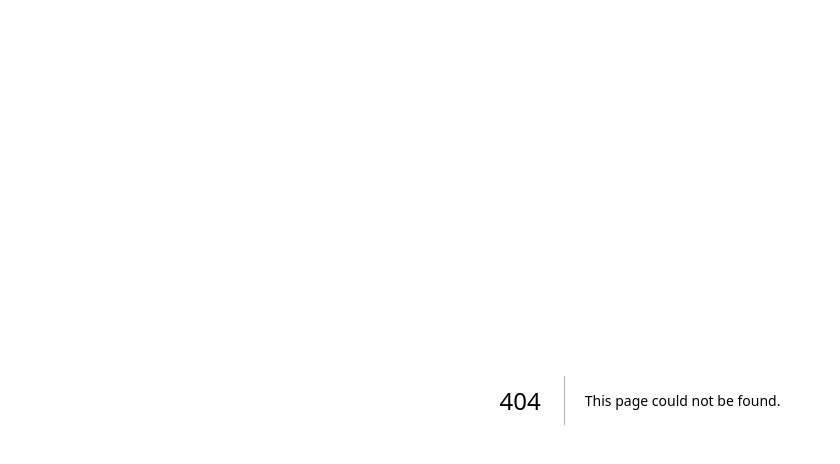
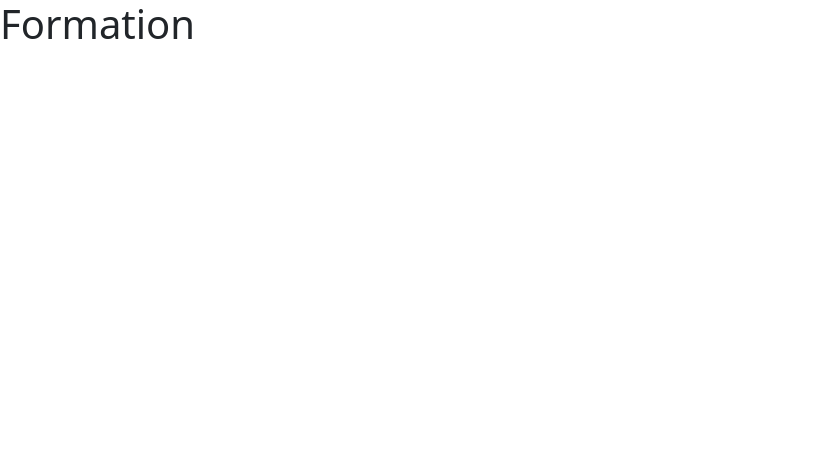
Before and after one commit to Noahpastore27/SiteCV, a Next.js app: page /formation in a window 1280 px wide. Before the commit this address had no page. Shown: the top 464 px of the page, without its empty margins (0-840 px from the left). Built offline with nearby package versions, Linux system fonts and the light colour scheme.

Commit message:
New pages

```diff
--- /dev/null
+++ b/pages/formation.tsx
@@ -0,0 +1,9 @@
+export default function Formation () {
+    return (
+        <>
+            <div className="Animation_text_home">
+                <h1>Formation</h1>
+            </div>
+        </>
+    );
+}
--- a/pages/globals.css
+++ b/pages/globals.css
@@ -1,6 +1,6 @@
 .scale_in_center {
-	-webkit-animation: scale_in_center 2s cubic-bezier(0.250, 0.460, 0.450, 0.940) both;
-	        animation: scale_in_center 2s cubic-bezier(0.250, 0.460, 0.450, 0.940) both;
+	-webkit-animation: scale_in_center 1.5s cubic-bezier(0.250, 0.460, 0.450, 0.940) both;
+	        animation: scale_in_center 1.5s cubic-bezier(0.250, 0.460, 0.450, 0.940) both;
 }
 
 /* ----------------------------------------------
@@ -42,8 +42,8 @@
 
 
   .Animation_text_home {
-    -webkit-animation: Animation_text_home 2.5s cubic-bezier(0.215, 0.610, 0.355, 1.000) both;
-            animation: Animation_text_home 2.5s cubic-bezier(0.215, 0.610, 0.355, 1.000) both;
+    -webkit-animation: Animation_text_home 1.5s cubic-bezier(0.215, 0.610, 0.355, 1.000) both;
+            animation: Animation_text_home 1.5s cubic-bezier(0.215, 0.610, 0.355, 1.000) both;
   }
 
   /* ----------------------------------------------
--- a/pages/index.tsx
+++ b/pages/index.tsx
@@ -1,6 +1,8 @@
 import Id from "../public/images/Id.png"
 import Image from "next/image"
 import About from "./about"
+import Formation from "./formation";
+import Experience from "./experience";
 import { useState } from "react";
 export default function App() {
 
@@ -18,10 +20,10 @@ export default function App() {
       return (<About></About>);
     };
     if (currentPage === 'formation') {
-      return (<></>);
+      return (<Formation></Formation>);
     };
     if (currentPage === 'experience') {
-      return (<></>);
+      return (<Experience></Experience>);
     }
     if (currentPage === 'projets') {
       return (<></>);
```
Also changed, not shown: pages/experience.tsx (added, +9 -0 lines).
